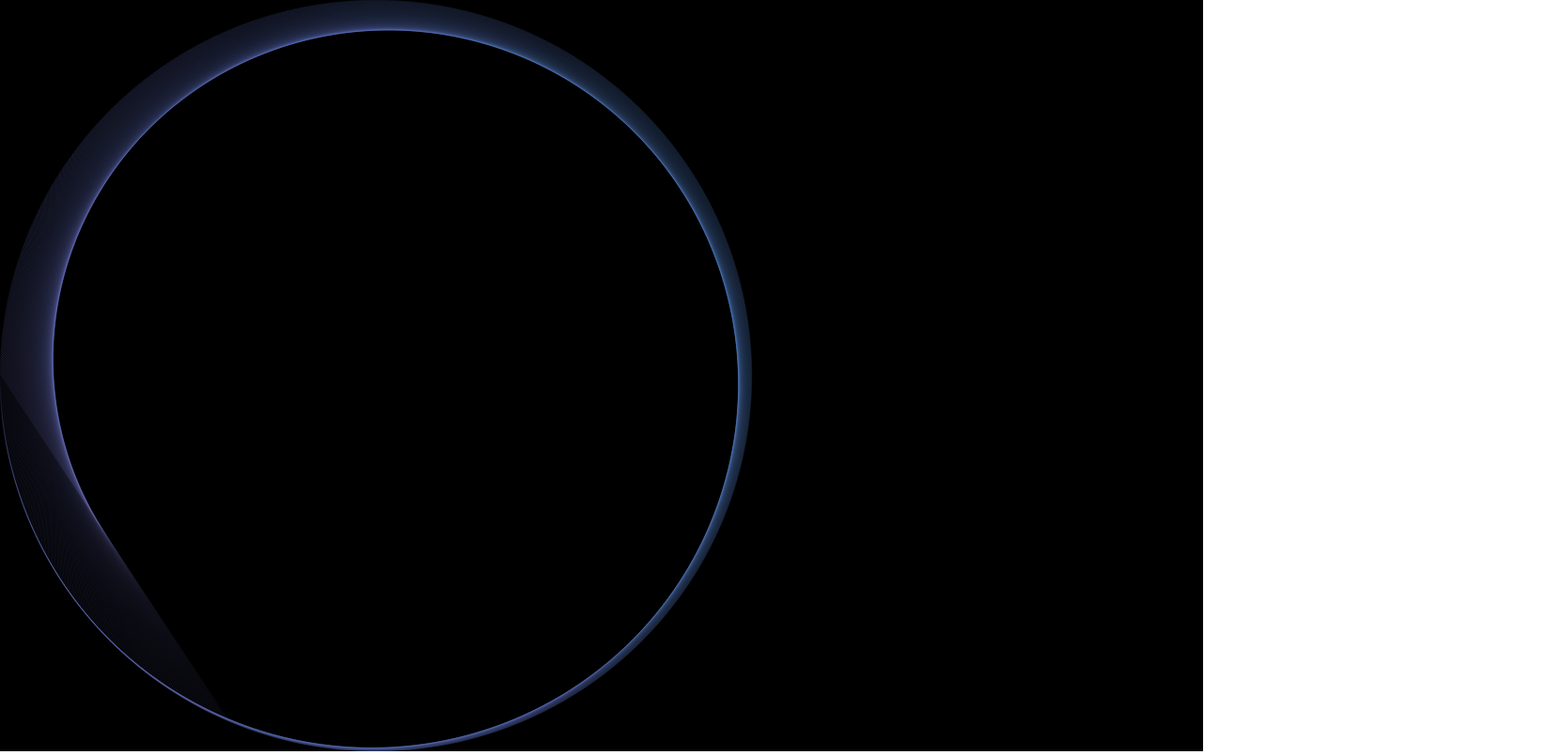
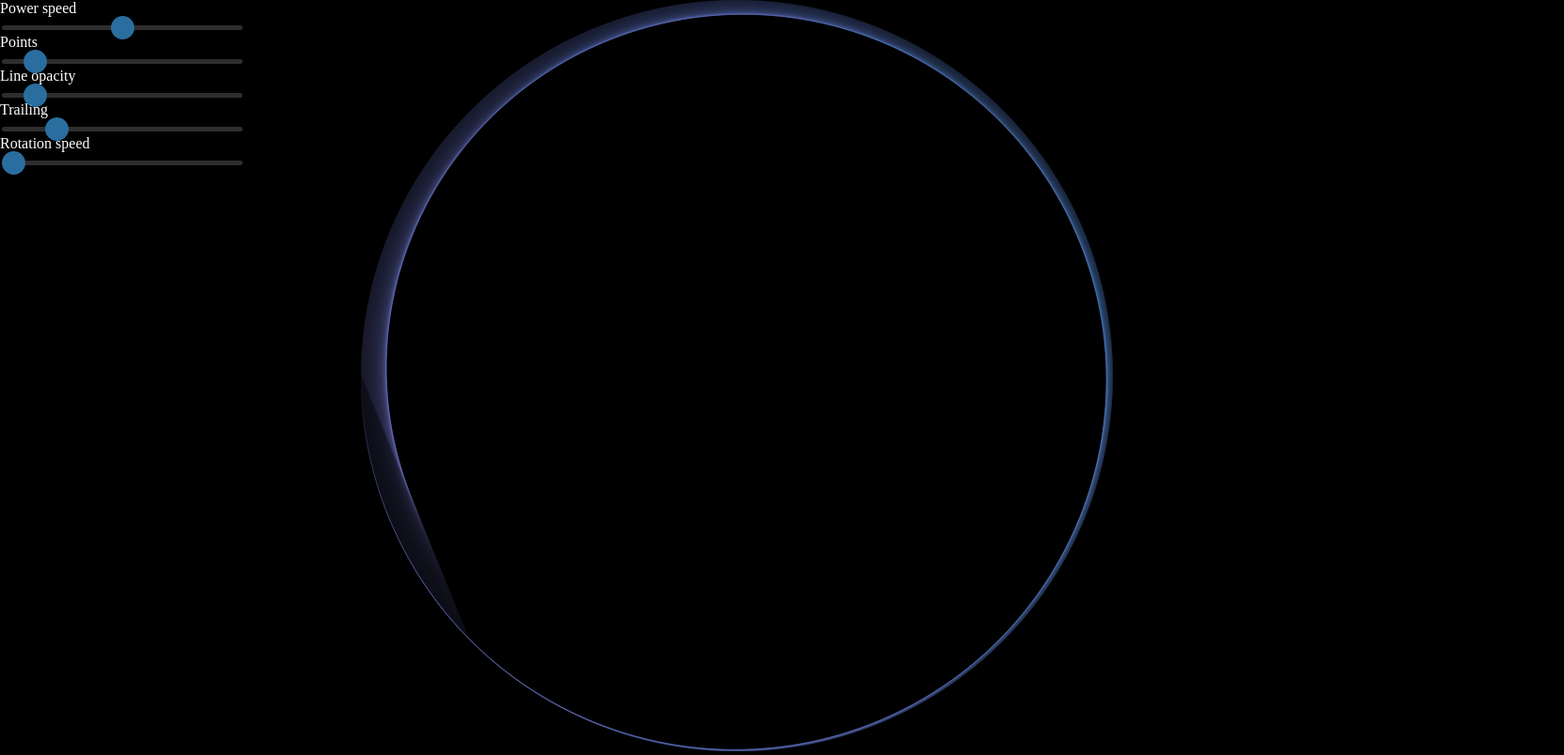
Before and after one commit to QTimort/coffee-cup-caustic-reflections, a website built with webpack: page src/index.html in a window 1280 px wide. Shown: the whole page at 94% size, 1664 px wide, since content can reach past the window. Built offline with nearby package versions, Linux system fonts and the light colour scheme.

Commit message:
Add sliders

```diff
--- a/src/canvas.js
+++ b/src/canvas.js
@@ -1,17 +1,48 @@
 const RayDrawer = require('./raydrawer.js');
 
 const canvas = document.querySelector('canvas');
+const powerSpeedSlider = document.getElementById('powerSpeed');
+const pointsSlider = document.getElementById('points');
+const lineOpacitySlider = document.getElementById('lineOpacity');
+const trailingSlider = document.getElementById('trailing');
+const rotationSpeedSlider = document.getElementById('rotationSpeed');
 const ctx = canvas.getContext('2d');
 
 canvas.width = innerWidth;
 canvas.height = innerHeight;
 
-const drawer = new RayDrawer(ctx, canvas.width, canvas.height, 1000, 1);
+const drawer = new RayDrawer(ctx, canvas.width, canvas.height);
+
+let powerIncrSpeed = 0.001;
+let rotationSpeed = 0;
+
+powerSpeedSlider.value = powerIncrSpeed;
+pointsSlider.value = drawer.getPoints();
+lineOpacitySlider.value = drawer.lineOpacity;
+trailingSlider.value = 1 - drawer.clearOpacity;
+rotationSpeedSlider.value = rotationSpeed;
+
+powerSpeedSlider.oninput = function() {
+    powerIncrSpeed = parseFloat(this.value);
+};
+pointsSlider.oninput = function() {
+    drawer.points = parseFloat(this.value);
+};
+lineOpacitySlider.oninput = function() {
+    drawer.lineOpacity = parseFloat(this.value);
+};
+trailingSlider.oninput = function() {
+    drawer.clearOpacity = 1 - parseFloat(this.value);
+};
+rotationSpeedSlider.oninput = function() {
+    rotationSpeed = parseFloat(this.value);
+};
 
 function animate() {
     //requestAnimationFrame(animate);
     drawer.clear();
-    drawer.power += 0.001;
+    drawer.power += powerIncrSpeed;
+    drawer.incrRotation(rotationSpeed);
     drawer.draw();
 }
 
--- a/src/index.html
+++ b/src/index.html
@@ -4,12 +4,70 @@
         <meta charset="UTF-8">
         <title>Canvas Template</title>
         <style>
-        body {
-            margin: 0;
+            .slidecontainer {
+                width: 100%;
+            }
+
+            .slider {
+                -webkit-appearance: none;
+                width: 100%;
+                height: 5px;
+                border-radius: 5px;
+                background: #3a3a3a;
+                outline: none;
+                opacity: 0.8;
+                -webkit-transition: .2s;
+                transition: opacity .2s;
+            }
+
+            .slider:hover {
+                opacity: 1;
+            }
+
+            .slider::-webkit-slider-thumb {
+                -webkit-appearance: none;
+                appearance: none;
+                width: 25px;
+                height: 25px;
+                border-radius: 50%;
+                background: #348ac7;
+                cursor: pointer;
+            }
+
+            .slider::-moz-range-thumb {
+                width: 25px;
+                height: 25px;
+                border-radius: 50%;
+                background: #348ac7;
+                cursor: pointer;
             }
         </style>
     </head>
-<body>
+    <body style="background-color: black; color: white; margin: 0; overflow: hidden">
+        <div style="float: left; width: 20%">
+            <div class="slidecontainer">
+                Power speed
+                <input type="range" min="-0.5" max="0.5" step="any" class="slider" id="powerSpeed">
+            </div>
+            <div class="slidecontainer">
+                Points
+                <input type="range" min="0" max="10000" step="any" class="slider" id="points">
+            </div>
+            <div class="slidecontainer">
+                Line opacity
+                <input type="range" min="0" max="1" step="any" class="slider" id="lineOpacity">
+            </div>
+            <div class="slidecontainer">
+                Trailing
+                <input type="range" min="0" max="1" step="any" class="slider" id="trailing">
+            </div>
+            <div class="slidecontainer">
+                Rotation speed
+                <input type="range" min="0" max="0.2" step="any" class="slider" id="rotationSpeed">
+            </div>
+        </div>
+        <div style="float: right; width: 70%">
             <canvas></canvas>
+        </div>
     </body>
 </html>
--- a/src/raydrawer.js
+++ b/src/raydrawer.js
@@ -3,18 +3,18 @@ const PI_2 = 2 * Math.PI;
 
 class RayDrawer {
 
-  constructor(ctx, width, height, points, power) {
+  constructor(ctx, width, height) {
     this._ctx = ctx;
     this.width = width;
     this.height = height;
     this._clearOpacity = 0.8;
     this._gradientStart = "#7474BF";
     this._gradientEnd = "#348AC7";
-    this.points = points;
+    this.points = 1000;
     this._rotation = -1.5707963268; // 90°
     this.lineOpacity = 0.1;
     this.updateRayon();
-    this._power = power;
+    this.power = 1;
   }
 
   set gradientStart(color) {
@@ -81,6 +81,10 @@ class RayDrawer {
     return this._lineOpacity;
   }
 
+  getPoints() {
+    return this._points;
+  }
+
   clear() {
     this._ctx.rect(0, 0, this._width, this._height);
     this._ctx.fillStyle = "rgba(0,0,0," + this._clearOpacity + ")";
```
Also changed, not shown: dist/index.html. Lines whose indentation alone changed are shown as unchanged.
